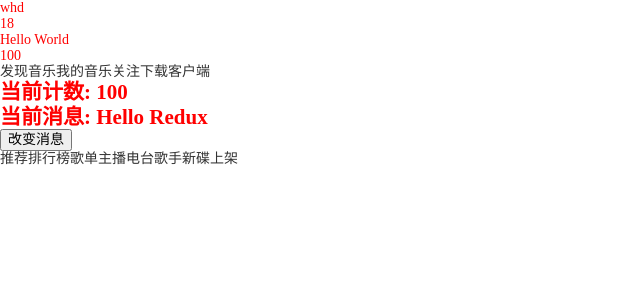
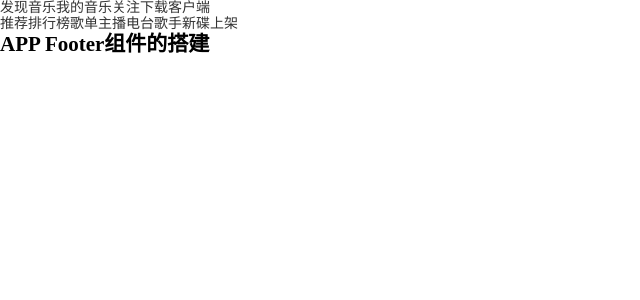
Before and after one commit to donglize521521/hy_ts_react_music, a React (Create React App) app: page /#/discover in a window 1280 px wide. Shown: the top 300 px of the page, without its empty margins (0-640 px from the left). Built offline with nearby package versions, Linux system fonts and the light colour scheme.

Commit message:
页面基本结构搭建

```diff
--- a/src/App.tsx
+++ b/src/App.tsx
@@ -1,56 +1,17 @@
 import React, { Suspense } from 'react'
-import { useRoutes, Link } from 'react-router-dom'
-import { useAppSelector, useAppDispatch, shallowEqualApp } from './store'
+import { useRoutes } from 'react-router-dom'
 import routes from './router'
-import Demo2 from './views/demo/demo2'
-
-import { changeMessageAction } from './store/modules/counter'
-// import { IRootState } from './store'
-
-// import store from './store'
-
-// type GetStateFnType = typeof store.getState
-// type IRootState = ReturnType<GetStateFnType>
+import AppHeader from './components/app-header'
+import AppFooter from './components/app-footer'
 
 function App() {
-  // const { count, message } = useSelector(
-  //   (state: IRootState) => ({
-  //     count: state.counter.count,
-  //     message: state.counter.message
-  //   })
-  //   // shallowEqual
-  // )
-  const { count, message } = useAppSelector(
-    (state) => ({
-      count: state.counter.count,
-      message: state.counter.message,
-      direction: state.counter.direction,
-      names: state.counter.names
-    }),
-    shallowEqualApp
-  )
-  //事件处理函数
-  const dispatch = useAppDispatch()
-  function handleChangeMessage() {
-    console.log('handleChangeMessage')
-    dispatch(changeMessageAction('哈哈哈哈哈哈'))
-  }
-
   return (
     <div className="App">
-      <div className="nav">
-        <Demo2 name="whd" age={18} />
-        <Link to="/discover">发现音乐</Link>
-        <Link to="/mine">我的音乐</Link>
-        <Link to="/focus">关注</Link>
-        <Link to="/download">下载客户端</Link>
-      </div>
-      <h2>当前计数: {count}</h2>
-      <h2>当前消息: {message}</h2>
-      <button onClick={handleChangeMessage}>改变消息</button>
+      <AppHeader />
       <Suspense fallback="">
         <div className="main">{useRoutes(routes)}</div>
       </Suspense>
+      <AppFooter />
     </div>
   )
 }
--- a/src/assets/css/common.less
+++ b/src/assets/css/common.less
@@ -1,4 +1,3 @@
 body {
   font-size: 14px;
-  color: red;
 }
--- /dev/null
+++ b/src/components/app-footer/index.tsx
@@ -0,0 +1,11 @@
+import React, { memo } from 'react'
+import type { FC, ReactNode } from 'react'
+
+interface IProps {
+  children?: ReactNode
+}
+
+const AppFooter: FC<IProps> = () => {
+  return <h2>APP Footer组件的搭建</h2>
+}
+export default memo(AppFooter)
--- /dev/null
+++ b/src/components/app-header/index.tsx
@@ -0,0 +1,21 @@
+import React, { memo } from 'react'
+import type { FC, ReactNode } from 'react'
+import { Link } from 'react-router-dom'
+
+interface IProps {
+  children?: ReactNode
+}
+
+const AppHeader: FC<IProps> = () => {
+  return (
+    <div>
+      <div className="nav">
+        <Link to="/discover">发现音乐</Link>
+        <Link to="/mine">我的音乐</Link>
+        <Link to="/focus">关注</Link>
+        <Link to="/download">下载客户端</Link>
+      </div>
+    </div>
+  )
+}
+export default memo(AppHeader)
```
Also changed, not shown: src/App(备份).tsx (added, +56 -0 lines).
